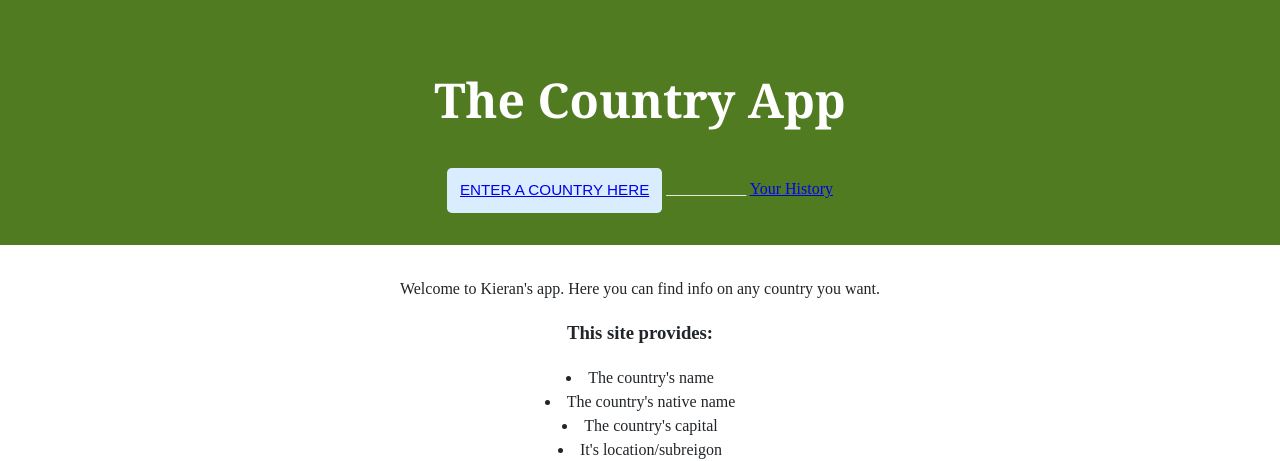
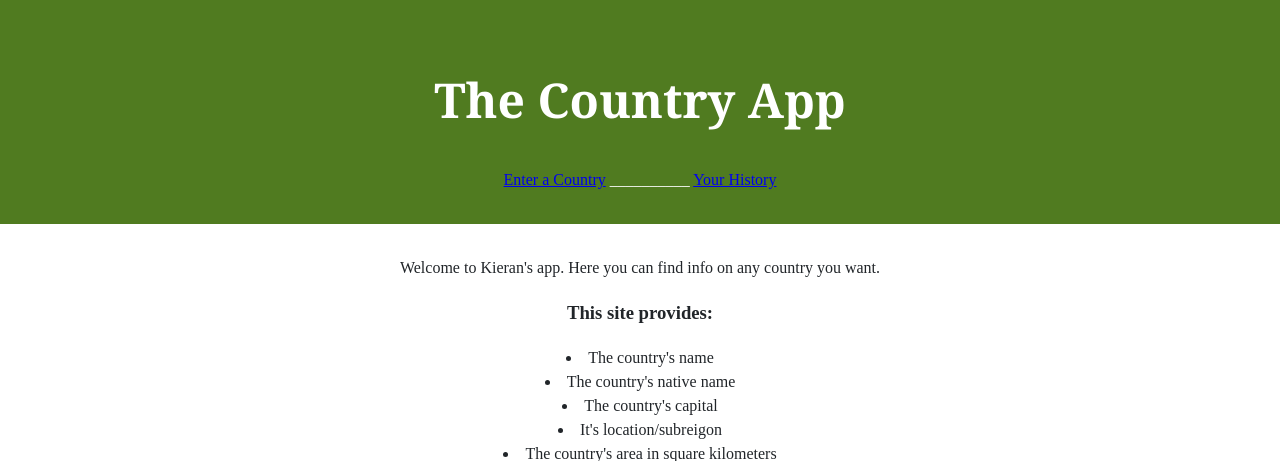
Before and after one commit to Kieran54/flask-final-mr-dr-brown, a Flask app: page / in a window 1280 px wide. Shown: the top 461 px of the page. Run offline with Flask 3, Linux system fonts and the light colour scheme; some libraries are stand-ins or nearby versions.

Commit message:
Thu, May 18, 2023, 3:49 PM +00:00

```diff
--- a/templates/index.html
+++ b/templates/index.html
@@ -9,7 +9,8 @@
     <body>
         <div class="header">
             <h1>The Country App</h1>
-            <button type="button" class="btn btn-secondary btn-lg"><a href="enter.html">ENTER A COUNTRY HERE</a></button>
+
+            <a href="enter.html" class="btn btn-primary disabled" tabindex="-1" role="button" aria-disabled="true">Enter a Country</a>
             <a>__________</a>
             <a href="history.html">Your History</a>
         </div>
```
